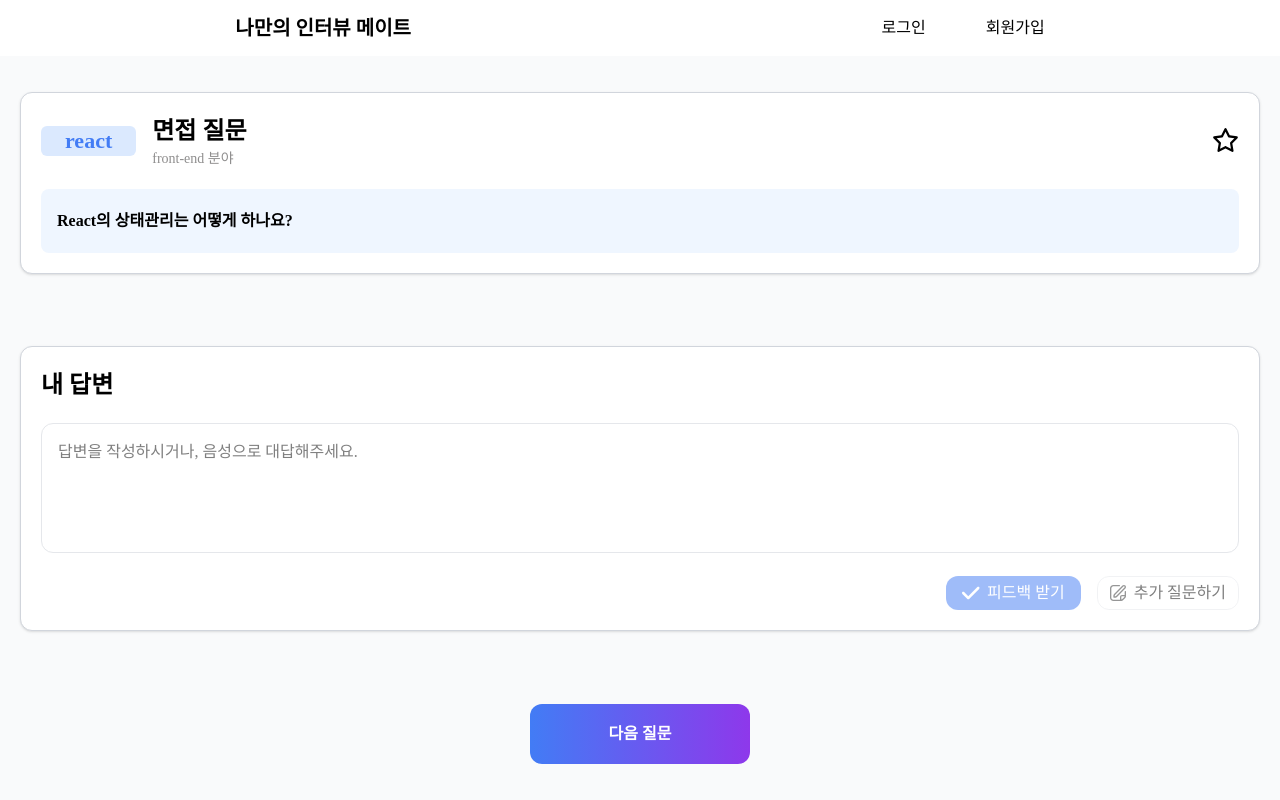
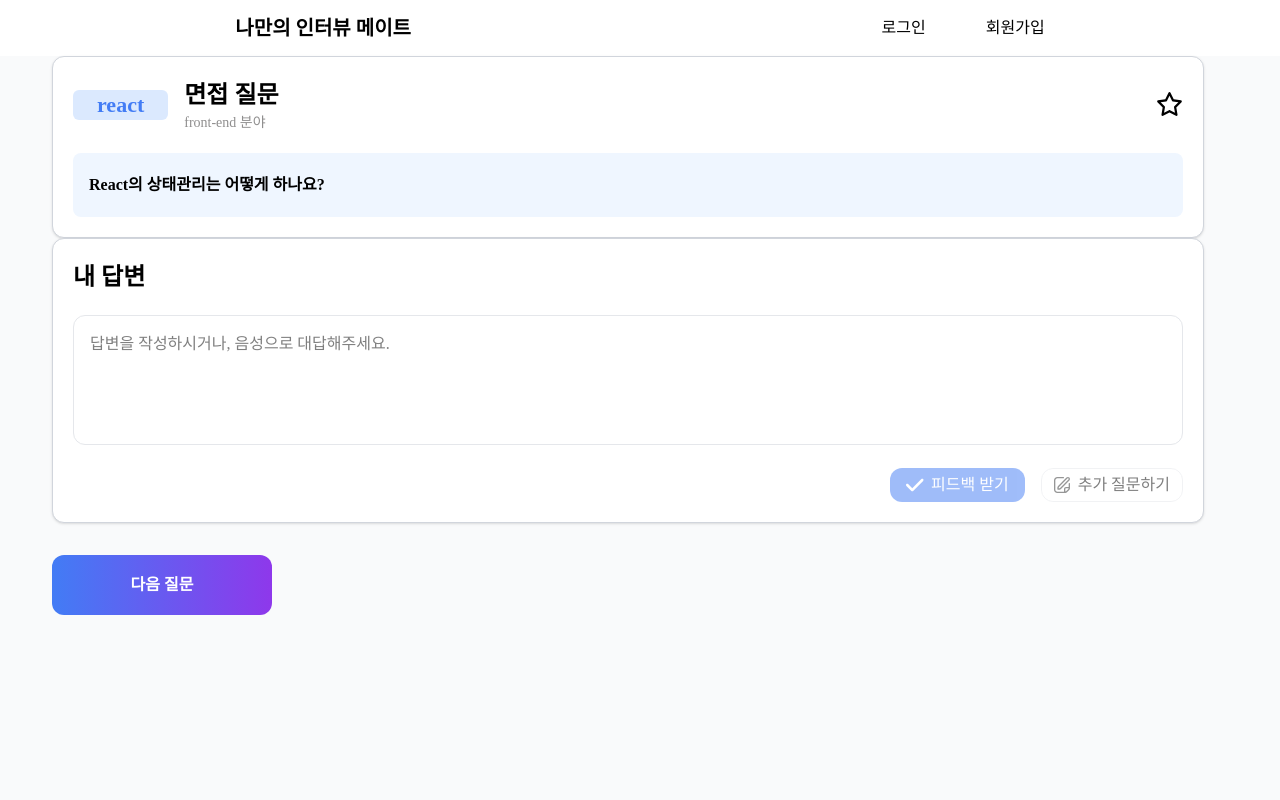
Before and after one commit to ydsic/my_interview_mate, a React (Vite) app: page /my_interview_mate/interview in a window 1280 px wide. Built offline with nearby package versions, Linux system fonts and the light colour scheme; a web font is replaced by a local one.

Commit message:
feat: 피드백 받기 버튼 클릭 시 화면 오른쪽으로 애니메이션과 함께 피드백 컴포넌트 등장 기능 구현

```diff
--- a/src/components/interviewpage/AnswerInput.tsx
+++ b/src/components/interviewpage/AnswerInput.tsx
@@ -6,19 +6,31 @@ import { H2_content_title } from '../common/HTagStyle';
 import { useState } from 'react';
 import { OpenAIApi } from '../../api/prompt';
 
-export default function AnswerInput() {
+interface AnswerInputProps {
+  question: string;
+  onFeedback: (answer: string, feedback: string) => void;
+  disabled?: boolean;
+}
+
+export default function AnswerInput({
+  question,
+  onFeedback,
+  disabled,
+}: AnswerInputProps) {
   const [answer, setAnswer] = useState('');
-  const question = 'React의 상태관리는 어떻게 하나요?';
-
   const isEmpty = answer.trim() === '';
+  const [loading, setLoading] = useState(false);
 
   const handleFeedback = async () => {
-    if (isEmpty) return;
+    if (isEmpty || disabled) return;
+    setLoading(true);
     try {
       const feedback = await OpenAIApi(question, answer);
-      console.log(feedback);
+      onFeedback(answer, feedback);
     } catch (e) {
       console.error('피드백 요청 실패:', e);
+    } finally {
+      setLoading(false);
     }
   };
 
@@ -34,22 +46,27 @@ export default function AnswerInput() {
         placeholder="답변을 작성하시거나, 음성으로 대답해주세요."
         value={answer}
         onChange={(e) => setAnswer(e.target.value)}
+        disabled={disabled}
       />
 
       <div className="flex justify-end gap-4">
         <SubmitButton
           onClick={handleFeedback}
           className="flex items-center gap-2"
-          disabled={isEmpty}
+          disabled={isEmpty || disabled || loading}
         >
           <FontAwesomeIcon icon={faCheck} className="text-white" size="lg" />
-          피드백 받기
+          {loading ? '피드백 생성 중...' : '피드백 받기'}
         </SubmitButton>
 
         <button
-          disabled={isEmpty}
+          disabled={isEmpty || disabled}
           className={`flex items-center gap-2 border border-gray-200 rounded-xl
-            px-3 py-1 cursor-pointer hover:bg-gray-50 transition ${isEmpty ? 'opacity-50 cursor-not-allowed' : 'hover:bg-gray-50'}`}
+            px-3 py-1 cursor-pointer hover:bg-gray-50 transition ${
+              isEmpty || disabled
+                ? 'opacity-50 cursor-not-allowed'
+                : 'hover:bg-gray-50'
+            }`}
         >
           <img
             src={addQuestionIcon}
--- /dev/null
+++ b/src/components/interviewpage/feedback/FeedbackCard.tsx
@@ -0,0 +1,23 @@
+interface FeedbackCardProps {
+  feedback: string;
+  answer: string;
+}
+
+export default function FeedbackCard({ feedback, answer }: FeedbackCardProps) {
+  return (
+    <div className="p-5 rounded-xl border border-gray-300 bg-white shadow-sm space-y-4 animate-fade-in">
+      <div className="flex justify-between mb-5">
+        <h2 className="text-lg font-semibold">AI 피드백</h2>
+      </div>
+      <p className="text-gray-600 mb-2">
+        AI가 제공하는 피드백을 통해 답변을 개선해보세요.
+      </p>
+      <div className="bg-gray-50 rounded-lg p-4 text-left whitespace-pre-line text-sm text-gray-800 border border-gray-200 mb-2">
+        <b>내 답변:</b> {answer}
+      </div>
+      <div className="bg-blue-50 rounded-lg p-4 text-left whitespace-pre-line text-sm text-blue-900 border border-blue-200 animate-fade-in">
+        <b>AI 피드백:</b> {feedback}
+      </div>
+    </div>
+  );
+}
--- a/src/page/InterviewPage.tsx
+++ b/src/page/InterviewPage.tsx
@@ -1,22 +1,82 @@
+import { useState } from 'react';
 import Button from '../components/common/Button';
 import AnswerInput from '../components/interviewpage/AnswerInput';
 import InterviewQuestion from '../components/interviewpage/InterviewQuestion';
+import FeedbackCard from '../components/interviewpage/feedback/FeedbackCard';
 
 export default function InterviewPage() {
+  const [showFeedback, setShowFeedback] = useState(false);
+  const [feedbackContent, setFeedbackContent] = useState('');
+  const [answer, setAnswer] = useState('');
+  const [question, setQuestion] = useState({
+    category: 'react',
+    question: 'React의 상태관리는 어떻게 하나요?',
+  });
+
+  // AnswerInput에서 답변과 피드백 요청을 받아옴
+  const handleFeedback = async (answerText: string, feedback: string) => {
+    setAnswer(answerText);
+    setFeedbackContent(feedback);
+    setShowFeedback(true);
+  };
+
+  // 다음 질문 버튼 클릭 시 피드백 카드 사라짐
+  const handleNext = () => {
+    setShowFeedback(false);
+    setAnswer('');
+    setFeedbackContent('');
+    // 실제로는 다음 질문으로 question 상태를 변경해야 함
+  };
+
   return (
-    <div className="h-full flex flex-col justify-around text-center ">
+    <div className="h-full flex flex-row justify-center items-start gap-6 w-full px-8">
+      {/* 왼쪽: 질문/답변 */}
+      <div
+        className={`flex-1 transition-all duration-500 ${
+          showFeedback ? 'w-1/2' : 'w-full'
+        }`}
+      >
         <div>
           <InterviewQuestion
-          category="react"
-          question="React의 상태관리는 어떻게 하나요?"
+            category={question.category}
+            question={question.question}
           />
         </div>
         <div>
-        <AnswerInput />
+          <AnswerInput
+            question={question.question}
+            onFeedback={handleFeedback}
+            disabled={showFeedback}
+          />
         </div>
         <div>
-        <Button className="w-55 h-15">다음 질문</Button>
+          <Button className="w-55 h-15 mt-8" onClick={handleNext}>
+            다음 질문
+          </Button>
         </div>
+      </div>
+      {/* 오른쪽: 피드백 카드 */}
+      <div
+        className={`flex-1 flex justify-center items-start transition-all duration-700 ${
+          showFeedback
+            ? 'opacity-100 translate-x-0'
+            : 'opacity-0 translate-x-10 pointer-events-none'
+        } animate-fade-in`}
+        style={{
+          minWidth: showFeedback ? 0 : '0',
+          maxWidth: showFeedback ? '50%' : '0',
+          transition: 'all 0.7s cubic-bezier(.4,0,.2,1)',
+        }}
+      >
+        {showFeedback && (
+          <FeedbackCard feedback={feedbackContent} answer={answer} />
+        )}
+      </div>
+      <style>{`
+        .animate-fade-in {
+          transition: opacity 0.7s cubic-bezier(.4,0,.2,1), transform 0.7s cubic-bezier(.4,0,.2,1);
+        }
+      `}</style>
     </div>
   );
 }
```
Lines whose indentation alone changed are shown as unchanged.
